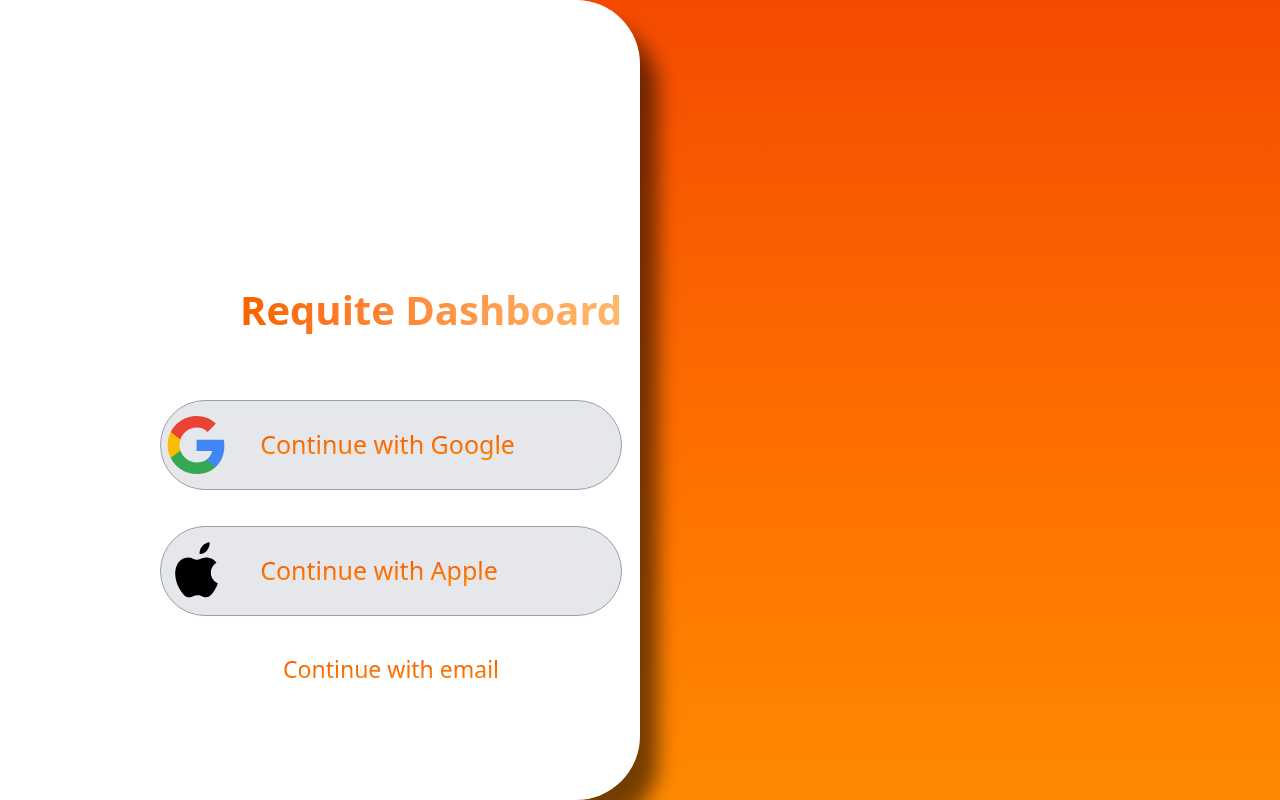
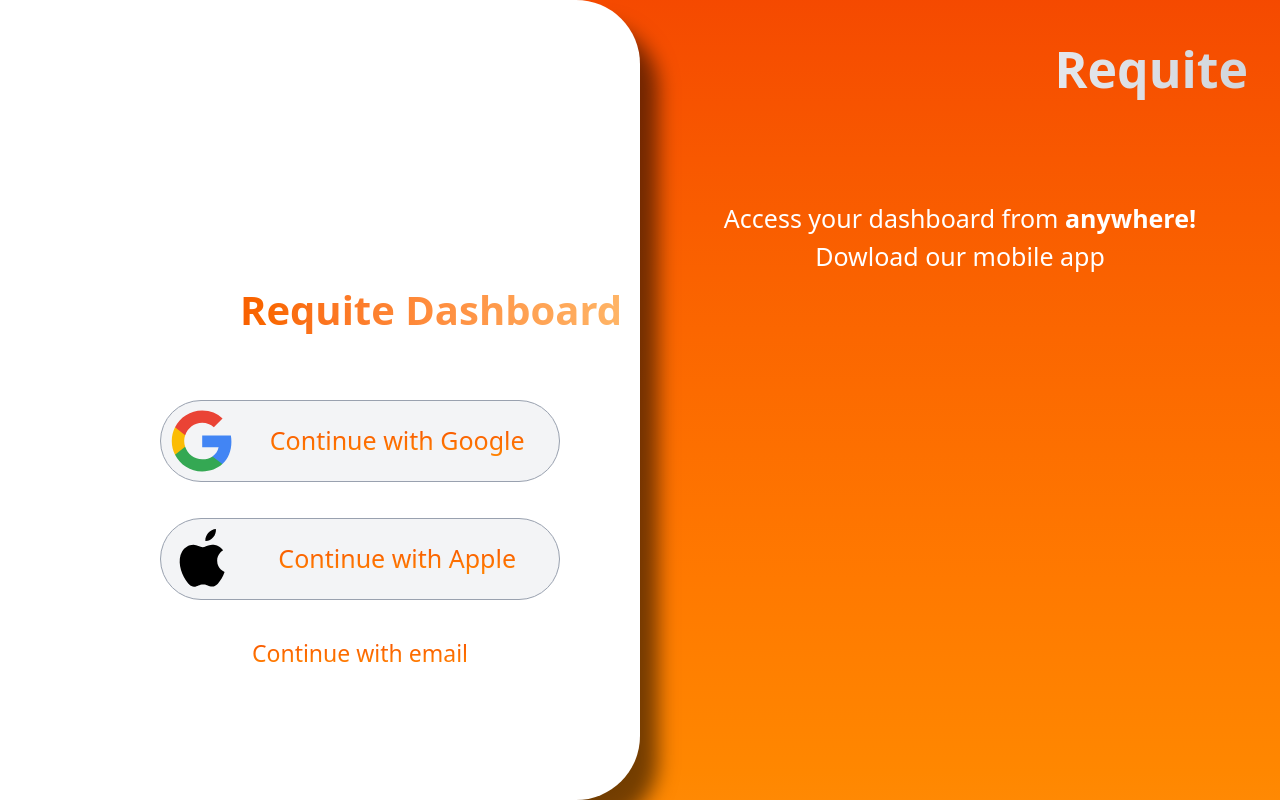
Before and after one commit to bryyc3/Requite-Web, a Next.js app: page /authenticate in a window 1280 px wide. Built offline with nearby package versions, Linux system fonts and the light colour scheme.

Commit message:
create-business questions format

```diff
--- a/app/(authenticate)/authenticate/components/AuthServiceButton.tsx
+++ b/app/(authenticate)/authenticate/components/AuthServiceButton.tsx
@@ -7,9 +7,9 @@ type AuthProviderButtonProps = {
 
 export default function AuthServiceButton({Icon, provider}: AuthProviderButtonProps){
     return(
-        <div className="flex bg-gray-200 p-1 items-center border border-gray-400 rounded-full mb-9">
+        <button className="flex bg-gray-100 pl-2 items-center border border-gray-400 rounded-full mb-9 w-100 cursor-pointer">
             <Icon />
-            <p className="w-full ml-8 bg-gradient-to-b from-orange-600 to-orange-400 bg-clip-text text-transparent text-[25px]">Continue with {provider}</p>
-        </div>
+            <p className="w-full bg-gradient-to-b from-orange-600 to-orange-400 bg-clip-text text-transparent text-[25px]">Continue with {provider}</p>
+        </button>
     )
 }
--- a/app/(authenticate)/authenticate/page.tsx
+++ b/app/(authenticate)/authenticate/page.tsx
@@ -4,29 +4,35 @@ import GoogleIcon from "./components/icons/GoogleIcon";
 import AppleIcon from "./components/icons/AppleIcon";
 
 const providers = [
-    {icon: GoogleIcon, name: "Google"},
-    {icon: AppleIcon, name: "Apple"}
+    {id: "google", icon: GoogleIcon, name: "Google"},
+    {id: "apple", icon: AppleIcon, name: "Apple"}
 ]
 
 export default function authenticate(){
     return(
-        <main className="bg-gradient-to-t from-orange-400 to-orange-600 min-h-screen w-full">
-             <Link  href= "/" className="px-3 bg-gradient-to-r from-gray-200 to-gray-300 bg-clip-text text-transparent font-bold text-[27px] top-0 relative">Requite</Link>
-             <div className="fixed flex top-0 left-0 h-full w-1/2 bg-white rounded-r-[10vw] md:rounded-r-[5vw] shadow-2xl transition-all duration-300 shadow-[18px_25px_20px_rgba(0,0,0,0.55)]">
+        <div className="min-h-screen grid grid-cols-2 bg-gradient-to-t from-orange-400 to-orange-600">
+            <div className="bg-white rounded-r-[10vw] md:rounded-r-[5vw] shadow-2xl transition-all duration-300 shadow-[18px_25px_20px_rgba(0,0,0,0.55)]">
                 <div className="pl-40 pt-70">
                     <h1 className="bg-gradient-to-r from-orange-600 to-orange-300 bg-clip-text text-transparent font-bold text-[40px] pl-20">Requite Dashboard</h1>
                     <div className="pt-15">
                         {providers.map((provider) => (
-                                <AuthServiceButton key={provider.name} Icon={provider.icon} provider={provider.name} />
+                                <AuthServiceButton key={provider.id} Icon={provider.icon} provider={provider.name} />
                         ))}
                     </div>
-                    <h2 className="bg-gradient-to-b from-orange-600 to-orange-400 bg-clip-text text-transparent text-[23px] text-center underline">Continue with email</h2>
+                    <h2 className="bg-gradient-to-b from-orange-600 to-orange-400 bg-clip-text text-transparent text-[23px] w-100 text-center underline">Continue with email</h2>
                 </div>
-             </div>
-             <div>
-                <p className="text-white">Access your dashboard from <b>anywhere!</b> <br /> Dowload our mobile app</p>
-             </div>
-        </main>
+            </div>
+            <div className="flex-1 relative">
+                <div className="absolute top-8 right-8">
+                    <Link  href= "/" className="bg-gradient-to-r from-gray-200 to-gray-300 bg-clip-text text-transparent font-bold text-[50px]">Requite</Link>
+                </div>
+                <div className="h-full flex justify-center">
+                        <div className="text-center pt-50 w-full">
+                            <p className="text-white text-[25px]">Access your dashboard from <b>anywhere!</b> <br /> Dowload our mobile app</p>
+                        </div>
+                </div>
+            </div>
+        </div>
 
     )
 }
--- /dev/null
+++ b/app/(create-business)/create-business/components/FormQuestion.tsx
@@ -0,0 +1,21 @@
+type FormQuestionProps = {
+    questionTitle: String,
+    questionSubtitle: String,
+    inputType: String
+}
+
+
+export default function FormQuestion({questionTitle, questionSubtitle, inputType}: FormQuestionProps){
+    return(
+        <div className="text-center">
+            <h1 className="bg-gradient-to-b from-orange-600 to-orange-400 bg-clip-text text-transparent font-bold text-[40px]">Question</h1>
+             <h2 className="font-extralight text-[clamp(.75rem,1.5cqi,2rem)]">question subtitle</h2>
+            <input type="text" />
+            <button className="cursor-pointer inline-flex items-center gap-2 px-2 py-1.5 rounded-xl
+                                    bg-gray-500 hover:bg-gradient-to-r from-orange-600 via-orange-500 to-orange-400
+                                    text-white text-sm shadow-md
+                                    transition-all duration-200 disabled:opacity-50">Next</button>
+            <p className="font-extralight text-[clamp(.55rem,1.3cqi,1.5rem)]">1/3</p>
+        </div>
+    )
+}
--- /dev/null
+++ b/app/(create-business)/create-business/components/InputRenderer.tsx
@@ -0,0 +1,28 @@
+export default function inputRender({
+  type,
+  field,
+  formData,
+  setFormData,
+}: {
+  type: string;
+  field: string;
+  formData: any;
+  setFormData: React.Dispatch<React.SetStateAction<any>>;
+}){
+    switch(type){
+        case "text":
+            return(
+
+            )
+
+        case "dropdown":
+            return(
+
+            )
+
+        case "photo":
+            return(
+
+            )
+    }
+}
--- a/app/(create-business)/create-business/page.tsx
+++ b/app/(create-business)/create-business/page.tsx
@@ -1,6 +1,44 @@
+import Link from "next/link";
+import FormQuestion from "./components/FormQuestion";
+import { useState } from "react";
+
+const questions = [
+    {
+        id: "businessName",
+        title: "What is the name of your business?",
+        subtitle: "This will be displayed in app and how new customers discover you",
+        type: "text"
+    },
+
+    {
+        id: "location",
+        title: "Where is your business located",
+        subtitle: "Select `Nationwide` if your business is located in multiple regions",
+        type: "dropdown"
+    },
+
+    {
+        id: "photo",
+        title: "Add your logo",
+        subtitle: "Your icon for your business",
+        type: "photo"
+    },
+
+]
 
 export default function createBusiness(){
+    const [question, setQuestion] = useState(0);
+
     return(
-        <h1>hi</h1>
+        <>
+        <div className="bg-gradient-to-t from-orange-400 to-orange-600">
+            <div className="min-h-screen bg-white rounded-r-[10vw] md:rounded-r-[5vw] shadow-2xl transition-all duration-300 shadow-[18px_25px_20px_rgba(0,0,0,0.55)] flex justify-center items-center">
+                <div className="absolute top-8 right-8">
+                    <Link  href= "/" className="bg-gradient-to-b from-orange-600 to-orange-400 bg-clip-text text-transparent font-bold text-[50px]">Requite</Link>
+                </div>
+                <FormQuestion />
+            </div>
+        </div>
+        </>
     )
 }
--- /dev/null
+++ b/app/betterAuth/authClient.tsx
@@ -0,0 +1,6 @@
+
+import { createAuthClient } from "better-auth/client";
+
+export const authClient = createAuthClient({
+      baseURL: process.env.API_URL,
+});
--- a/package.json
+++ b/package.json
@@ -9,6 +9,7 @@
     "lint": "eslint"
   },
   "dependencies": {
+    "better-auth": "^1.6.26",
     "clsx": "^2.1.1",
     "next": "16.2.3",
     "react": "19.2.4",
```
Also changed, not shown: app/(create-business)/create-business/components/AddPhotoInput.tsx (added), app/(create-business)/create-business/components/BusinessNameInput.tsx (added), app/(create-business)/create-business/components/LocationSelector.tsx (added), 1 other file (tests, documents, lock files or other folders).
